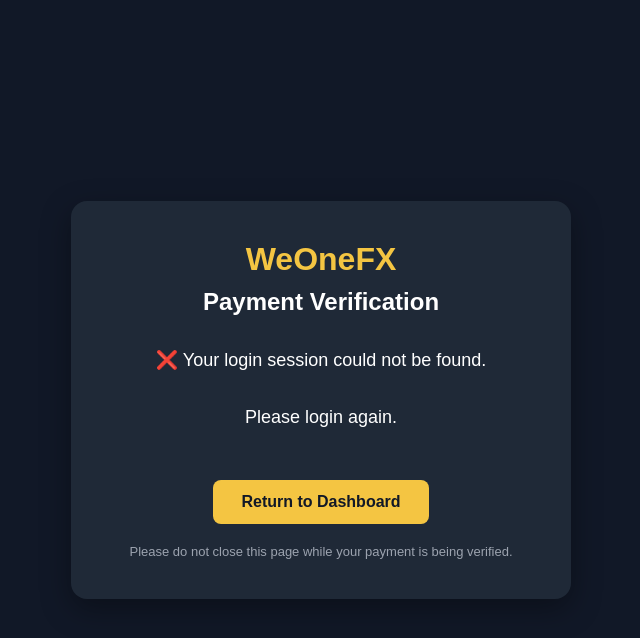
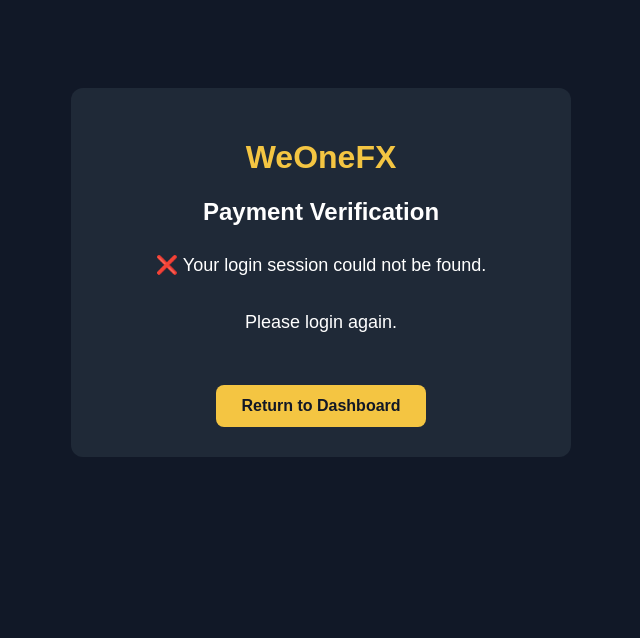
Before and after one commit to betlive937-ops/weonefx, a website: page payment-success.html in a window 1280 px wide. Shown: the whole page, without its empty margins (319-959 px from the left). Drawn offline with Linux system fonts and the light colour scheme.

Commit message:
Fix payment success CSP

```diff
--- a/payment-success.html
+++ b/payment-success.html
@@ -5,97 +5,50 @@
 
 <meta charset="UTF-8">
 
-<meta name="viewport"
-      content="width=device-width, initial-scale=1.0">
+<meta name="viewport" content="width=device-width, initial-scale=1.0">
 
 <title>Payment Verification - WeOneFX</title>
 
 <style>
 
 body {
-    margin: 0;
-    min-height: 100vh;
     background: #111827;
     color: white;
     font-family: Arial, Helvetica, sans-serif;
-
-    display: flex;
-    align-items: center;
-    justify-content: center;
-
-    padding: 20px;
-    box-sizing: border-box;
+    text-align: center;
+    padding-top: 80px;
 }
 
 .container {
     width: 500px;
-    max-width: 100%;
-
+    max-width: 90%;
+    margin: auto;
     background: #1f2937;
-
-    padding: 40px 30px;
-
-    border-radius: 16px;
-
+    padding: 30px;
+    border-radius: 12px;
     box-sizing: border-box;
-
-    text-align: center;
-
-    box-shadow:
-        0 10px 30px rgba(0,0,0,0.35);
 }
 
-.logo {
+h1 {
     color: #f4c542;
-
-    font-size: 32px;
-
-    font-weight: bold;
-
-    margin-bottom: 10px;
-}
-
-h2 {
-    margin-top: 10px;
-
-    font-size: 24px;
 }
 
 #status {
-    margin-top: 30px;
-
+    margin-top: 25px;
     font-size: 18px;
-
     line-height: 1.6;
-
-    min-height: 80px;
-}
-
-.status-icon {
-    font-size: 42px;
-
-    display: block;
-
-    margin-bottom: 15px;
+    word-wrap: break-word;
 }
 
 button {
     margin-top: 30px;
-
-    padding: 13px 28px;
-
+    padding: 12px 25px;
     background: #f4c542;
-
     color: #111827;
-
     border: none;
-
     border-radius: 8px;
-
     cursor: pointer;
-
     font-size: 16px;
-
     font-weight: bold;
 }
 
@@ -103,17 +56,10 @@
     background: gold;
 }
 
-button:disabled {
-    opacity: 0.6;
-
-    cursor: not-allowed;
-}
-
-.small {
-    margin-top: 20px;
-
-    color: #9ca3af;
-
+pre {
+    text-align: left;
+    white-space: pre-wrap;
+    word-wrap: break-word;
     font-size: 13px;
 }
 
@@ -121,52 +67,28 @@
 
 </head>
 
-
 <body>
 
 <div class="container">
 
-    <div class="logo">
-        WeOneFX
-    </div>
+    <h1>WeOneFX</h1>
 
-    <h2>
-        Payment Verification
-    </h2>
+    <h2>Payment Verification</h2>
 
     <p id="status">
-
-        <span class="status-icon">🔄</span>
-
-        Verifying your payment...
-
+        🔄 Verifying your payment...
     </p>
 
-    <button id="dashboardButton">
-
+    <button
+        id="dashboardButton"
+        type="button">
         Return to Dashboard
-
     </button>
-
-    <div class="small">
-
-        Please do not close this page while your payment is being verified.
-
-    </div>
 
 </div>
 
-
-<!-- IMPORTANT:
-     JavaScript is loaded from an external file.
-     This is compatible with script-src 'self'.
--->
-
-<script
-    src="/payment-success.js?v=2"
-    defer>
-</script>
-
+<!-- External JavaScript only -->
+<script src="payment-success.js"></script>
 
 </body>
 
--- a/payment-success.js
+++ b/payment-success.js
@@ -7,8 +7,7 @@
 // GET PESAPAL PARAMETERS
 // ======================================
 
-const params =
-    new URLSearchParams(window.location.search);
+const params = new URLSearchParams(window.location.search);
 
 const trackingId =
     params.get("OrderTrackingId") ||
@@ -21,12 +20,29 @@
     params.get("OrderMerchantRef") ||
     params.get("orderMerchantRef");
 
+
+// ======================================
+// GET PAGE ELEMENTS
+// ======================================
+
 const statusElement =
     document.getElementById("status");
 
 const dashboardButton =
     document.getElementById("dashboardButton");
 
+
+// ======================================
+// SAFETY CHECK
+// ======================================
+
+if (!statusElement) {
+
+    console.error(
+        "❌ Payment status element was not found."
+    );
+
+} else {
 
     // ======================================
     // DASHBOARD BUTTON
@@ -48,7 +64,7 @@
 
 
     // ======================================
-// DEBUG INFORMATION
+    // DEBUG
     // ======================================
 
     console.log(
@@ -83,7 +99,7 @@
     } catch (error) {
 
         console.error(
-        "Unable to read logged user:",
+            "❌ Unable to read logged user:",
             error
         );
 
@@ -91,7 +107,7 @@
 
 
     // ======================================
-// CHECK USER
+    // CHECK LOGIN
     // ======================================
 
     if (!currentUser || !currentUser.email) {
@@ -156,6 +172,11 @@
             }
         )
 
+
+        // ======================================
+        // READ SERVER RESPONSE
+        // ======================================
+
         .then(async response => {
 
             let data;
@@ -172,6 +193,7 @@
                 );
 
             }
+
 
             console.log(
                 "WeOneFX confirmation response:",
@@ -208,6 +230,10 @@
                     "Your WeOneFX wallet has been credited.";
 
 
+                // ======================================
+                // UPDATE LOCAL BALANCE
+                // ======================================
+
                 if (
                     typeof data.balance !== "undefined"
                 ) {
@@ -220,8 +246,9 @@
                         JSON.stringify(currentUser)
                     );
 
+
                     console.log(
-                    "New wallet balance:",
+                        "✅ New wallet balance:",
                         data.balance
                     );
 
@@ -229,15 +256,18 @@
 
             }
 
+
             else {
 
                 const payment =
                     data.payment || {};
 
+
                 const paymentStatus =
                     data.paymentStatus ||
                     payment.payment_status_description ||
                     "Not completed";
+
 
                 statusElement.innerHTML =
                     "⚠️ <strong>Payment has not been completed.</strong>" +
@@ -263,6 +293,7 @@
                 error
             );
 
+
             statusElement.innerHTML =
                 "❌ <strong>Unable to verify your payment.</strong>" +
                 "<br><br>" +
@@ -273,3 +304,5 @@
         });
 
     }
+
+}
```
Lines whose indentation alone changed are shown as unchanged.
